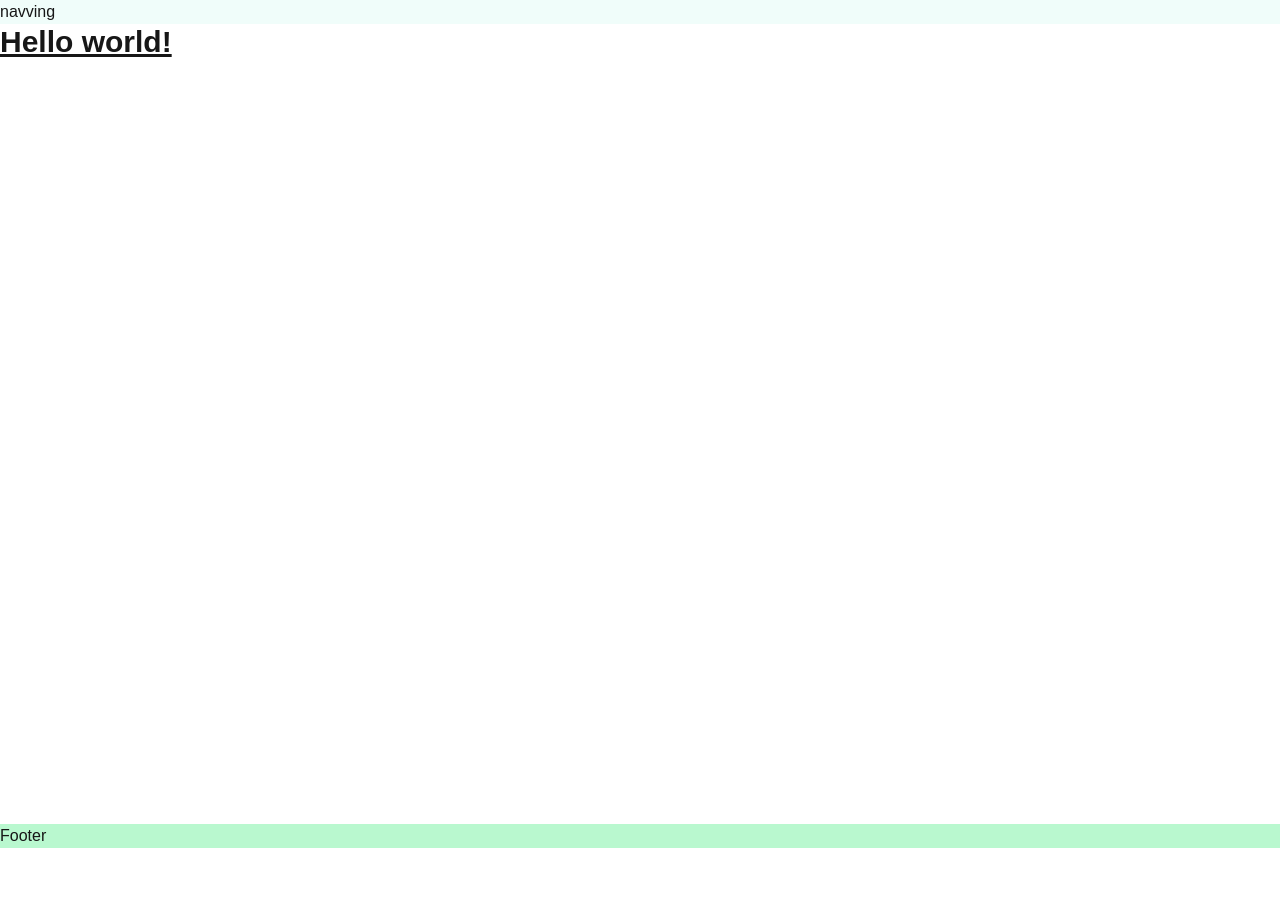
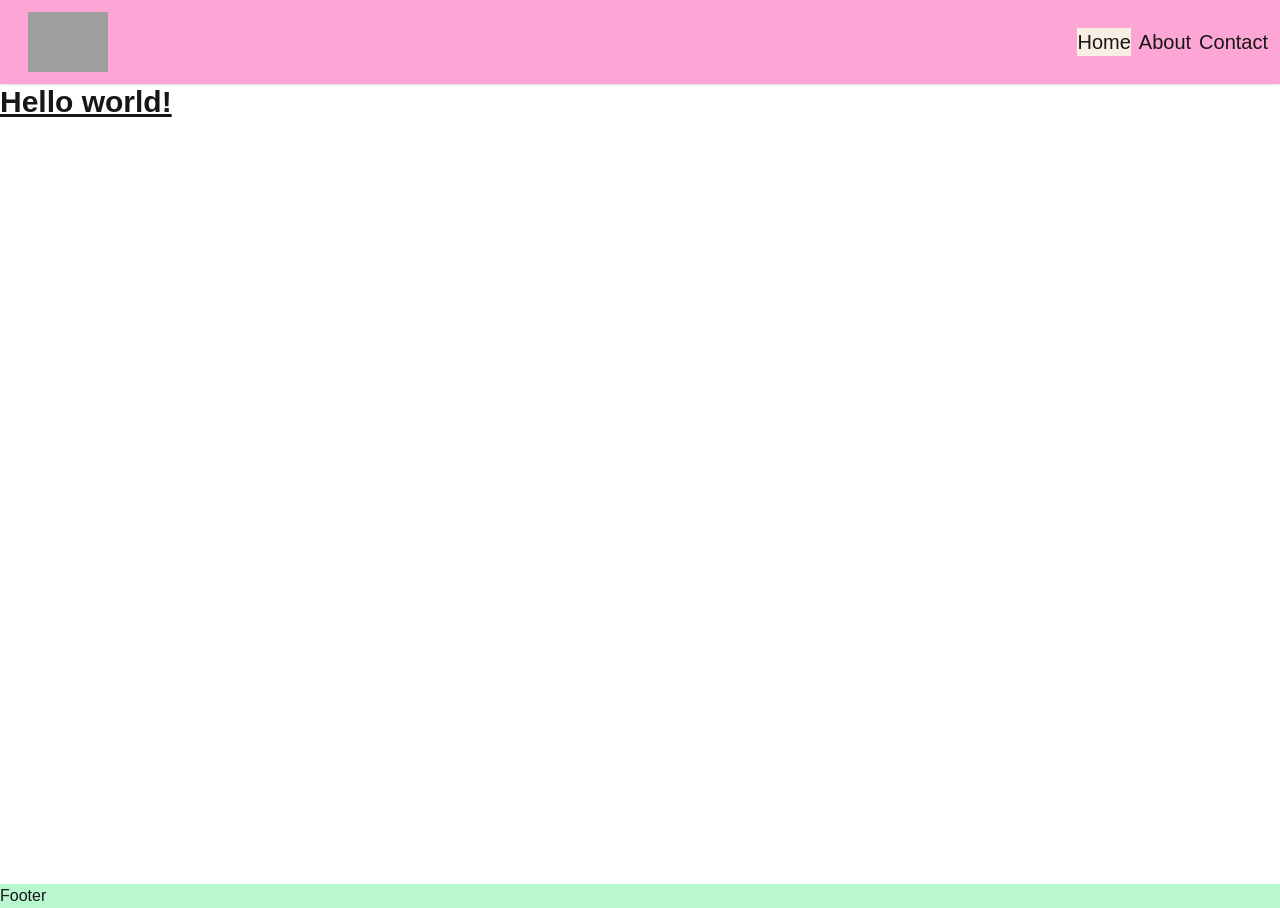
Before and after one commit to RiFactor/eps-webapp-next, a Next.js app: page / in a window 1280 px wide. Before the commit the page ends 848 px from the top, so only its background shows below. Built offline with nearby package versions, Linux system fonts and the light colour scheme; grey boxes are pictures that could not be loaded.

Commit message:
navbar functionality

```diff
--- a/app/components/NavBar.tsx
+++ b/app/components/NavBar.tsx
@@ -1,3 +1,51 @@
+"use client";
+import Link from "next/link";
+import { useState } from "react";
+import NavBarItems from "./NavBarItems";
+import NavItem from "./NavItem";
 export default function NavBar() {
-  return <nav className="flex w-screen bg-teal-50">navving </nav>;
+  const [navBarOpen, setNavBarOpen] = useState(false);
+
+  return (
+    // remove bg pink
+    // add bg colour/style when selected
+    <nav className="flex flex-col md:flex-row w-screen sticky top-0 p-3 shadow z-50 items-center md:justify-between place-content-between bg-pink-300">
+      {/* visible */}
+      <div className="flex items-center justify-between w-full md:w-fit px-4">
+        <Link href="/" className="flex items-center justify-between gap-2">
+          {/* continue here... */}
+          {/* individual link component */}
+          <img
+            alt="logo"
+            className="flex justify-self-center w-20"
+            src="/assets/logo.webp" // TODO add logo to public > assets
+          ></img>
+        </Link>
+        {/* make own styled button and add smooth transition */}
+        <button
+          className={`md:hidden mt-2 text-3xl`} // ADD md:hidden
+          onClick={() => setNavBarOpen(!navBarOpen)}
+        >
+          {navBarOpen ? "x" : "☰"}
+        </button>
+      </div>
+
+      <div
+        className={`flex-col md:flex md:flex-row gap-2 items-center text-lg md:text-xl
+          ${navBarOpen ? "flex" : "hidden"}  // refactor flex?
+          `}
+        onClick={() => {
+          window.scrollTo({ top: 0, behavior: "smooth" });
+          setNavBarOpen(false);
+        }}
+      >
+        {NavBarItems.map((item) => {
+          return (
+            //
+            <NavItem label={item.title} href={item.url} key={item.title} />
+          );
+        })}
+      </div>
+    </nav>
+  );
 }
--- /dev/null
+++ b/app/components/NavBarItems.ts
@@ -0,0 +1,13 @@
+type TNavBarItems = {
+  title: string;
+  url: string;
+};
+
+const NavBarItems: TNavBarItems[] = [
+  // TODO update items here
+  { title: "Home", url: "/" },
+  { title: "About", url: "/about" },
+  { title: "Contact", url: "/contact" },
+];
+
+export default NavBarItems;
--- /dev/null
+++ b/app/components/NavItem.tsx
@@ -0,0 +1,26 @@
+import Link from "next/link";
+import { usePathname } from "next/navigation";
+
+interface IProps {
+  href: string;
+  label: string;
+  // linkKey?: string, // hyperlink text
+  id?: string; // is this needed here as an interface if not passed down
+}
+
+export default function NavItem({ href, label, id = "navbar_item" }: IProps) {
+  const pathName = usePathname();
+  const isActive = pathName === href;
+
+  return (
+    <Link
+      href={href}
+      // key={linkKey}
+      // add this colour to styles instead of hardcoding
+      className={`${isActive ? "bg-[#f9eee3]" : ""}`}
+      id={id}
+    >
+      {label}
+    </Link>
+  );
+}
```
